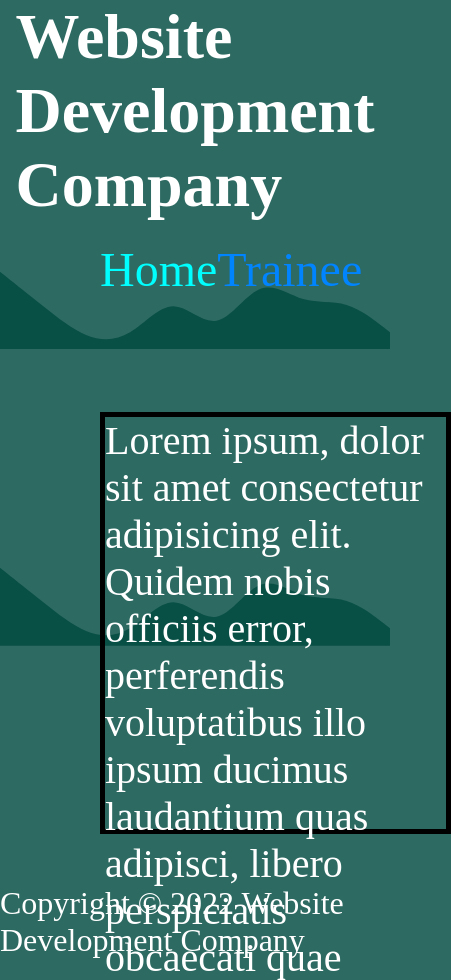
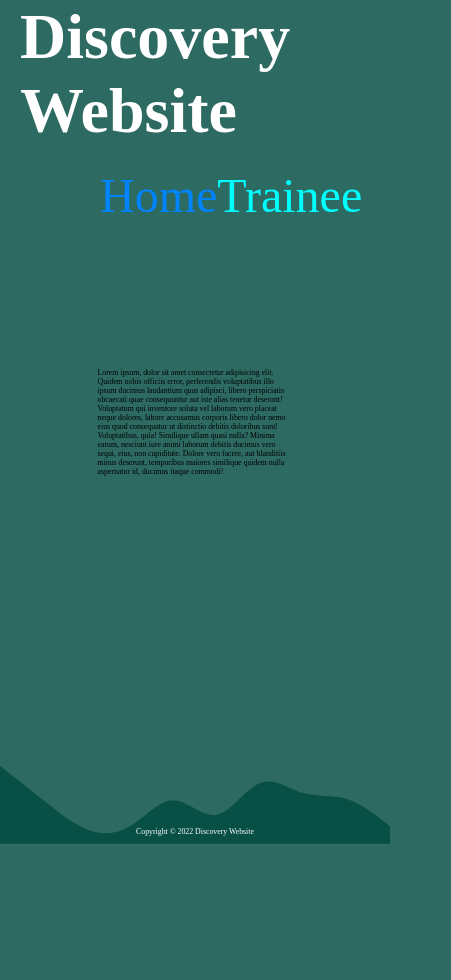
Before and after one commit to 438566/Web-task---Session-7, a plain HTML site: page Trainee.html in a window 390 px wide. Shown: the top 980 px of the page, 451 px wide, since content can reach past the window. After the commit the page ends 844 px from the top, so only its background shows below. Drawn offline with Linux system fonts and the light colour scheme.

Commit message:
Made it Responsive!!!
Gained more experience by playing with the responsivity of the website. The website is responsive now.

```diff
--- a/Home.css
+++ b/Home.css
@@ -5,14 +5,20 @@
 }
 
 body {
+    width: var(--screen-width);
     height: 100vh;
     overflow: hidden;
     background-color: rgba(0, 75, 65, 0.822);
 }
 
+:root {
+    --screen-width: 100vw;
+}
+
 /* Header */
 
 header {
+    position: absolute;
     width: 100%;
     margin-bottom: 20px;
 }
@@ -20,7 +26,7 @@ header {
 .title {
     display: flex;
     justify-content: center;
-    font-size: 3rem;
+    font-size: calc(var(--screen-width) / 40);
     margin-bottom: 20px;
     color: white;
     padding-left: 20px;
@@ -43,6 +49,7 @@ a {
     background-color: transparent;
     color: white;
     text-decoration: none;
+    z-index: 1;
 }
 
 a:nth-child(1){
@@ -76,18 +83,17 @@ a:nth-child(2):hover{
 /* About us */
 
 main {
-    width: 90%;
-    height: 50%;
-    border: 5px solid black;
-    position: relative;
-    left: 100px;
-    top: 100px;
-
+    width: 100%;
+    height: 100%;
+    display: flex;
+    justify-content: center;
+    align-items: center;
+    position: absolute;
 }
 
 .about-us {
-    font-size: 2.5rem;
-    color: white;
+    width: 50ch;
+    font-size: calc(var(--screen-width) / 50);
 }
 
 /* Footer */
@@ -98,40 +104,22 @@ footer {
     display: flex;
     justify-content: center;
     align-items: flex-end;
+    position: absolute;
+    bottom: calc(var(--screen-width) / 50);
 }
 
 .footer {
-    font-size: 2rem;
+    font-size: calc(var(--screen-width) / 50);
     color: white;
 }
 
 /* Wave */
 
 .svg1 {
-    position: relative;
-    bottom: 400px;
+    position: absolute;
+    bottom: calc(var(--screen-width) / 5000);
     z-index: -1;
 }
-
-.svg2 {
-    position: relative;
-    bottom: 800px;
-    z-index: -1;
-    animation: move 15s linear infinite;
-}
-
-@keyframes move {
-    0% {
-        bottom: 750px;
-    }
-    50% {
-        bottom: 800px;
-    }
-    100% {
-        bottom: 750px;
-    }
-}
-
 /* Media query */
 
 @media screen and (max-width: 1440px){
--- a/Trainee.css
+++ b/Trainee.css
@@ -5,14 +5,20 @@
 }
 
 body {
+    width: var(--screen-width);
     height: 100vh;
     overflow: hidden;
     background-color: rgba(0, 75, 65, 0.822);
 }
 
+:root {
+    --screen-width: 100vw;
+}
+
 /* Header */
 
 header {
+    position: absolute;
     width: 100%;
     margin-bottom: 20px;
 }
@@ -20,7 +26,7 @@ header {
 .title {
     display: flex;
     justify-content: center;
-    font-size: 3rem;
+    font-size: calc(var(--screen-width) / 40);
     margin-bottom: 20px;
     color: white;
     padding-left: 20px;
@@ -43,10 +49,11 @@ a {
     background-color: transparent;
     color: white;
     text-decoration: none;
+    z-index: 1;
 }
 
 a:nth-child(1){
-    color: aqua;
+    color: rgb(0, 132, 255);
     transition: 0.5s;
     width: 120px;
     height: 50px;
@@ -55,20 +62,20 @@ a:nth-child(1){
 }
 
 a:nth-child(1):hover{
-    background-color: aqua;
+    background-color: rgb(0, 132, 255);
     color: black;
     border-radius: 15px;
 }
 
 a:nth-child(2){
-    color: rgb(0, 132, 255);
+    color: aqua;
     transition: 0.5s;
     width: 150px;
     height: 50px;
 }
 
 a:nth-child(2):hover{
-    background-color: rgb(0, 132, 255);
+    background-color: aqua;
     color: black;
     border-radius: 15px;
 }
@@ -76,18 +83,17 @@ a:nth-child(2):hover{
 /* About us */
 
 main {
-    width: 90%;
-    height: 50%;
-    border: 5px solid black;
-    position: relative;
-    left: 100px;
-    top: 100px;
-
+    width: 100%;
+    height: 100%;
+    display: flex;
+    justify-content: center;
+    align-items: center;
+    position: absolute;
 }
 
 .about-us {
-    font-size: 2.5rem;
-    color: white;
+    width: 50ch;
+    font-size: calc(var(--screen-width) / 50);
 }
 
 /* Footer */
@@ -98,40 +104,22 @@ footer {
     display: flex;
     justify-content: center;
     align-items: flex-end;
+    position: absolute;
+    bottom: calc(var(--screen-width) / 50);
 }
 
 .footer {
-    font-size: 2rem;
+    font-size: calc(var(--screen-width) / 50);
     color: white;
 }
 
 /* Wave */
 
 .svg1 {
-    position: relative;
-    bottom: 400px;
+    position: absolute;
+    bottom: calc(var(--screen-width) / 5000);
     z-index: -1;
 }
-
-.svg2 {
-    position: relative;
-    bottom: 800px;
-    z-index: -1;
-    animation: move 15s linear infinite;
-}
-
-@keyframes move {
-    0% {
-        bottom: 750px;
-    }
-    50% {
-        bottom: 800px;
-    }
-    100% {
-        bottom: 750px;
-    }
-}
-
 /* Media query */
 
 @media screen and (max-width: 1440px){
--- a/Trainee.html
+++ b/Trainee.html
@@ -9,11 +9,12 @@
 <body>
     <header>
         <div class="title">
-            <h1>Website Development Company</h1>
+            <h1>Discovery Website
+            </h1>
         </div>
         <nav class="navigation">
-            <a>Home</a>
-            <a href="Trainee.html">Trainee</a>
+            <a href="Home.html">Home</a>
+            <a >Trainee</a>
         </nav>
     </header>
     <main>
@@ -23,9 +24,8 @@
     </main>
 
     <footer>
-        <p class="footer">Copyright &copy; 2022 Website Development Company</p>
+        <p class="footer">Copyright &copy; 2022 Discovery Website</p>
     </footer>
 <svg class="svg1" xmlns="http://www.w3.org/2000/svg" viewBox="0 0 1440 320"><path class="wave" fill="rgba(0, 75, 65, 0.822)" fill-opacity="1" d="M0,32L26.7,53.3C53.3,75,107,117,160,160C213.3,203,267,245,320,266.7C373.3,288,427,288,480,256C533.3,224,587,160,640,160C693.3,160,747,224,800,213.3C853.3,203,907,117,960,96C1013.3,75,1067,117,1120,133.3C1173.3,149,1227,139,1280,154.7C1333.3,171,1387,213,1413,234.7L1440,256L1440,320L1413.3,320C1386.7,320,1333,320,1280,320C1226.7,320,1173,320,1120,320C1066.7,320,1013,320,960,320C906.7,320,853,320,800,320C746.7,320,693,320,640,320C586.7,320,533,320,480,320C426.7,320,373,320,320,320C266.7,320,213,320,160,320C106.7,320,53,320,27,320L0,320Z"></path></svg>
-<svg class="svg2" xmlns="http://www.w3.org/2000/svg" viewBox="0 0 1440 320"><path class="wave" fill="rgba(0, 75, 65, 0.822)" fill-opacity="1" d="M0,32L26.7,53.3C53.3,75,107,117,160,160C213.3,203,267,245,320,266.7C373.3,288,427,288,480,256C533.3,224,587,160,640,160C693.3,160,747,224,800,213.3C853.3,203,907,117,960,96C1013.3,75,1067,117,1120,133.3C1173.3,149,1227,139,1280,154.7C1333.3,171,1387,213,1413,234.7L1440,256L1440,320L1413.3,320C1386.7,320,1333,320,1280,320C1226.7,320,1173,320,1120,320C1066.7,320,1013,320,960,320C906.7,320,853,320,800,320C746.7,320,693,320,640,320C586.7,320,533,320,480,320C426.7,320,373,320,320,320C266.7,320,213,320,160,320C106.7,320,53,320,27,320L0,320Z"></path></svg>
 </body>
 </html>
```
Also changed, not shown: Home.html (+3 -4 lines).
